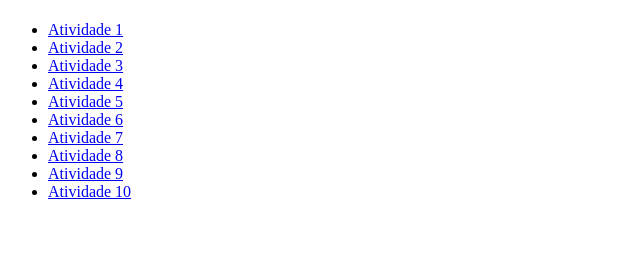
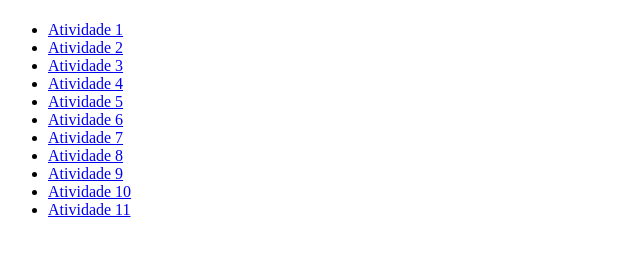
Before and after one commit to mabh94/atividades-js, a plain HTML site: page index.html in a window 1280 px wide. Shown: the part 59-312 px from the top of the page, without its empty margins (0-640 px from the left). Drawn offline with Linux system fonts and the light colour scheme.

Commit message:
Add files via upload

```diff
--- a/index.html
+++ b/index.html
@@ -18,5 +18,6 @@
         <li> <a href="ATIVIDADE 8/RESTAURANTE/index8.html">Atividade 8</a></li>
         <li> <a href="./ATIVIDADE 9/mercliv.html">Atividade 9</a></li>
         <li> <a href="./ATIVIDADE 10/index.html">Atividade 10</a></li>
+        <li> <a href="./ATIVIDADE 11/spotify.html">Atividade 11</a></li>
 </body>
 </html>
```
